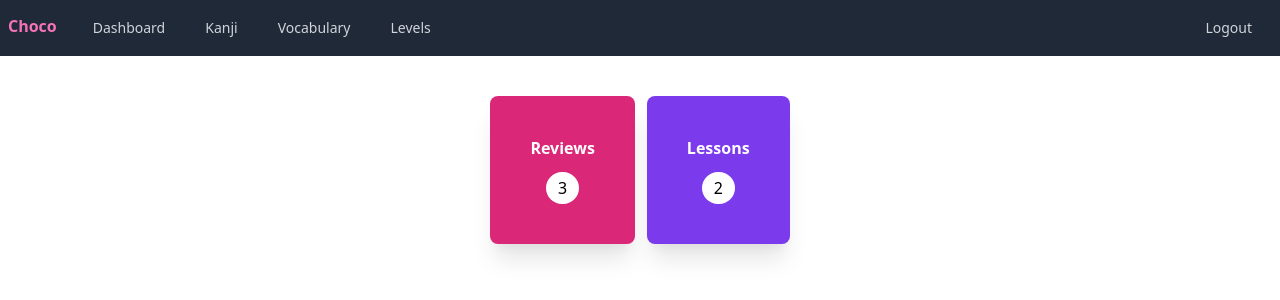
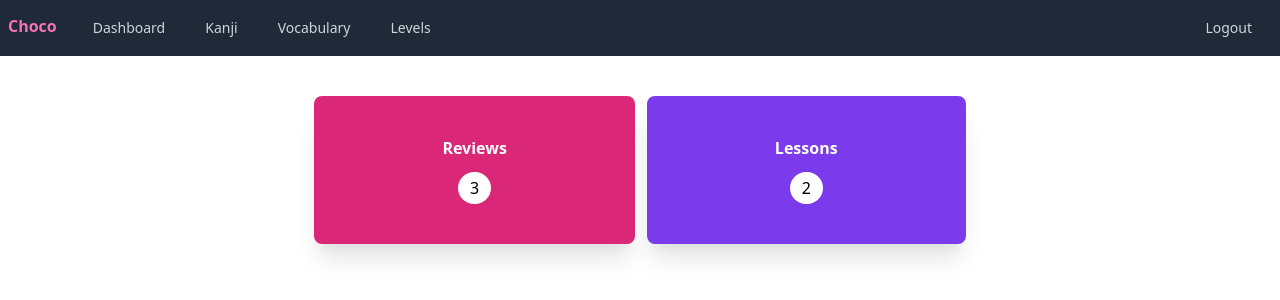
Before and after one commit to dokdek/choco-site, a Next.js app: page / in a window 1280 px wide. Shown: the top 300 px of the page. Built offline with nearby package versions, Linux system fonts and the light colour scheme.

Commit message:
Changed horizontal padding to be larger

```diff
--- a/components/lesson-card.js
+++ b/components/lesson-card.js
@@ -1,6 +1,6 @@
 export default function LessonCard({number}){
     return(
-        <button className="flex flex-col justify-items-center items-center rounded-lg shadow-xl bg-purple-600 p-10 space-y-3 hover:bg-pink-500">
+        <button className="flex flex-col justify-items-center items-center rounded-lg shadow-xl bg-purple-600 py-10 px-32 space-y-3 hover:bg-purple-500">
             <h1 className="text-white font-bold">Lessons</h1>
             <p className="rounded-full bg-white px-3 py-1">2</p>
         </button>
--- a/components/review-card.js
+++ b/components/review-card.js
@@ -2,7 +2,7 @@
 
 export default function ReviewCard({number}){
     return(
-        <button className="flex flex-col justify-center items-center rounded-lg shadow-xl bg-pink-600 p-10 space-y-3 hover:bg-pink-500">
+        <button className="flex flex-col justify-center items-center rounded-lg shadow-xl bg-pink-600 py-10 px-32 space-y-3 hover:bg-pink-500">
             <h1 className="text-white font-bold">Reviews</h1>
             <p className="rounded-full bg-white px-3 py-1">3</p>
         </button>
```
